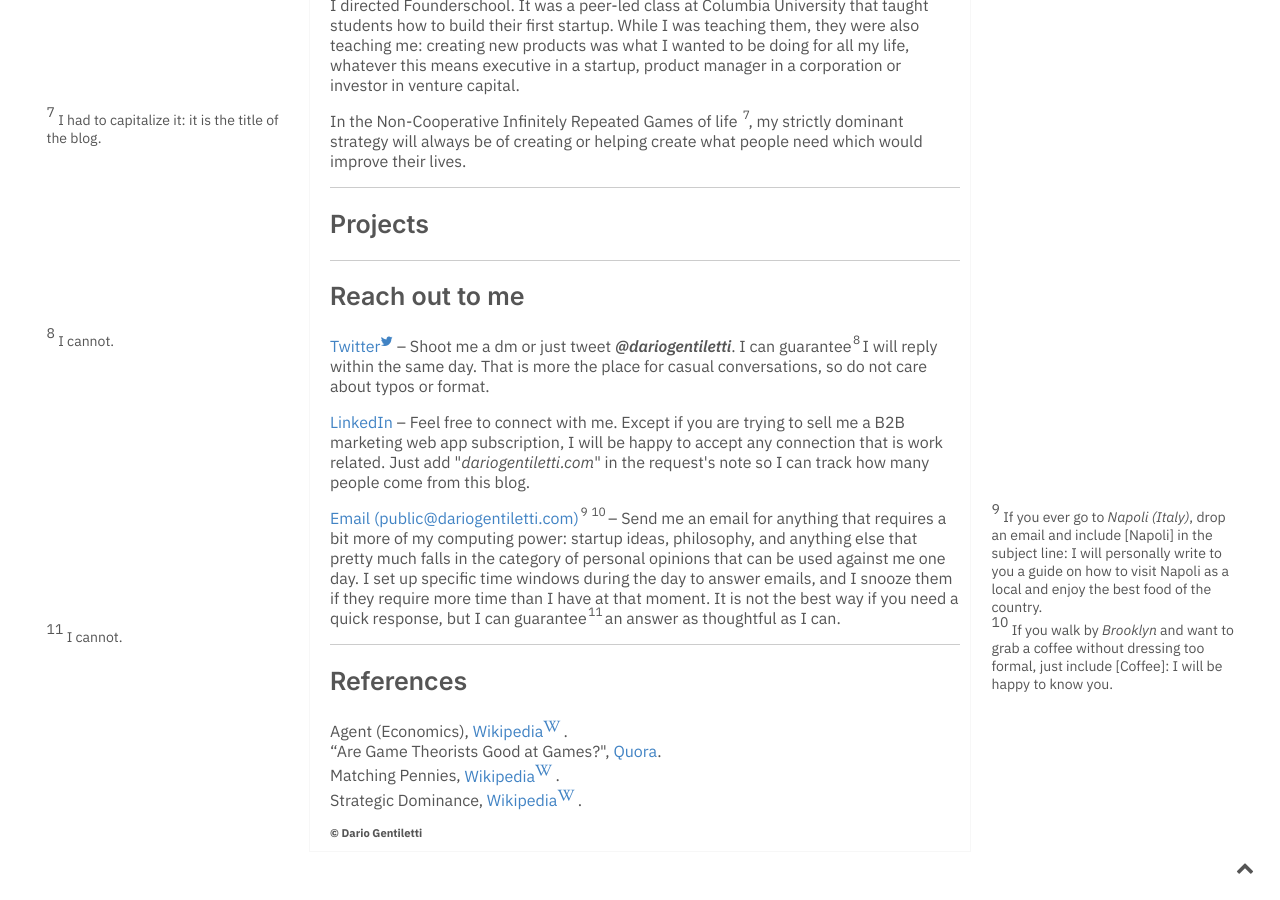
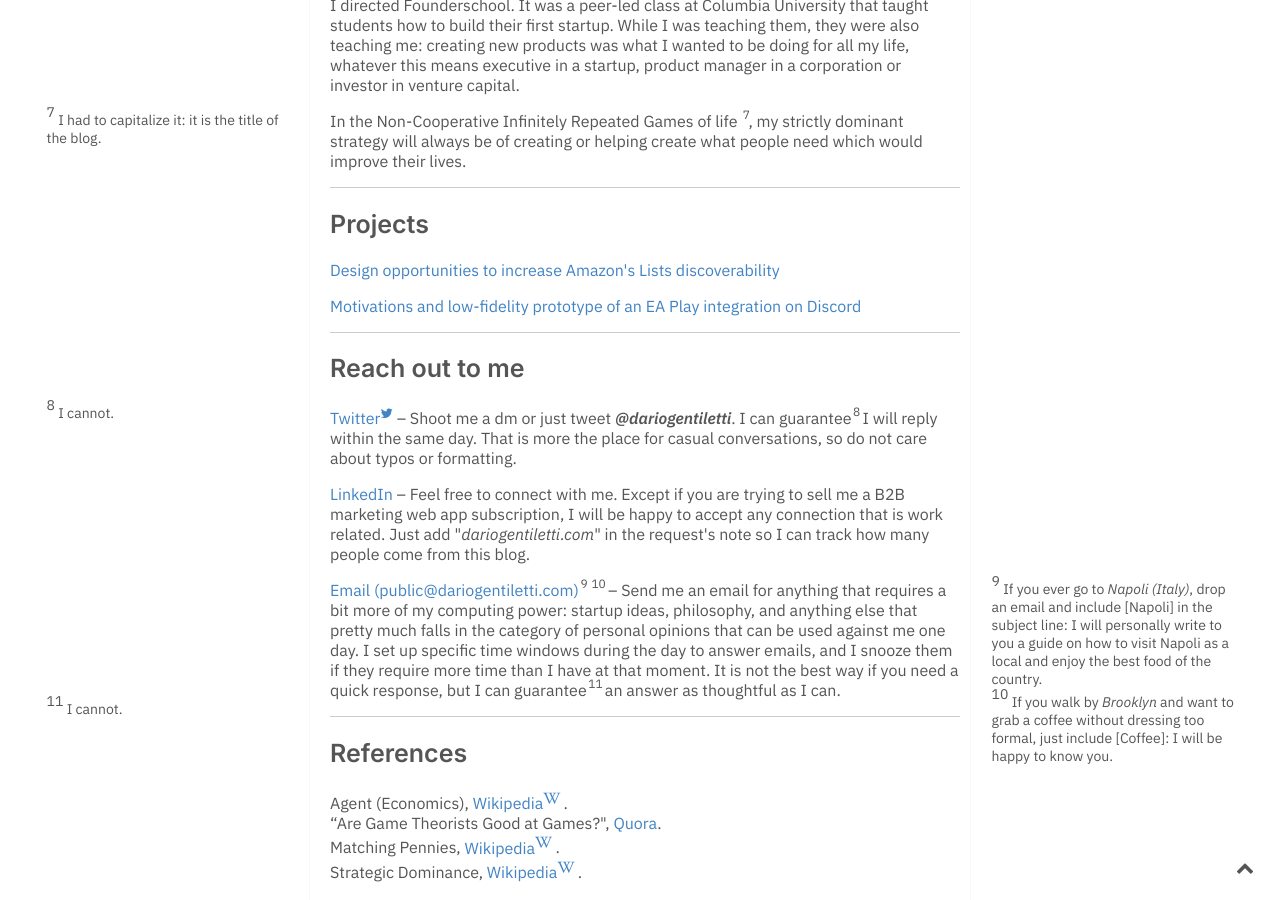
Before and after one commit to dariogentiletti/dariogentiletti.com, a Jekyll site: the page built from about.md, in a window 1280 px wide and 900 px high, scrolled down 1077 px. Built offline with Jekyll 4.4.1, drawn with Linux system fonts in a browser that asks for light colours; before the commit the page ends 1929 px from its top, so only the background shows below that.

Commit message:
Added projects in about

```diff
--- a/about.md
+++ b/about.md
@@ -21,11 +21,15 @@ In the Non-Cooperative Infinitely Repeated Games of life [[I had to capitalize i
 
 ## Projects
 
+[Design opportunities to increase Amazon's Lists discoverability](https://www.figma.com/proto/vVXDnmj7eQwgiGVk7pwIjv/Redfin-Homework-Assignment?node-id=19%3A12&scaling=min-zoom){:target="_blank"}
+
+[Motivations and low-fidelity prototype of an EA Play integration on Discord](https://www.figma.com/proto/vVXDnmj7eQwgiGVk7pwIjv/Redfin-Homework-Assignment?node-id=19%3A12&scaling=min-zoom){:target="_blank"}
+
 ---
 
 ## Reach out to me
 
-[[Twitter::https://twitter.com/dariogentiletti]] – Shoot me a dm or just tweet ***@dariogentiletti***. I can guarantee[[I cannot.::lsn]] I will reply within the same day. That is more the place for casual conversations, so do not care about typos or format.
+[[Twitter::https://twitter.com/dariogentiletti]] – Shoot me a dm or just tweet ***@dariogentiletti***. I can guarantee[[I cannot.::lsn]] I will reply within the same day. That is more the place for casual conversations, so do not care about typos or formatting.
 
 [[LinkedIn::https://www.linkedin.com/in/dgentiletti/]] – Feel free to connect with me. Except if you are trying to sell me a B2B marketing web app subscription, I will be happy to accept any connection that is work related. Just add "*dariogentiletti.com*" in the request's note so I can track how many people come from this blog.
 
```
